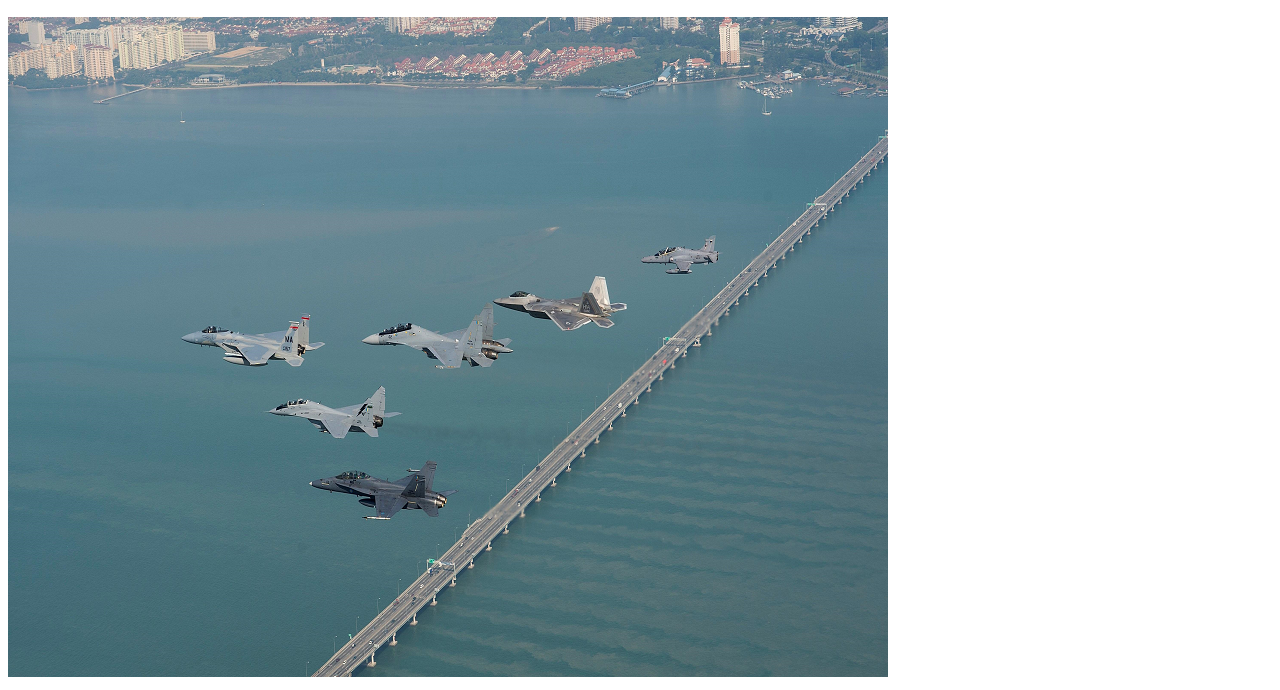
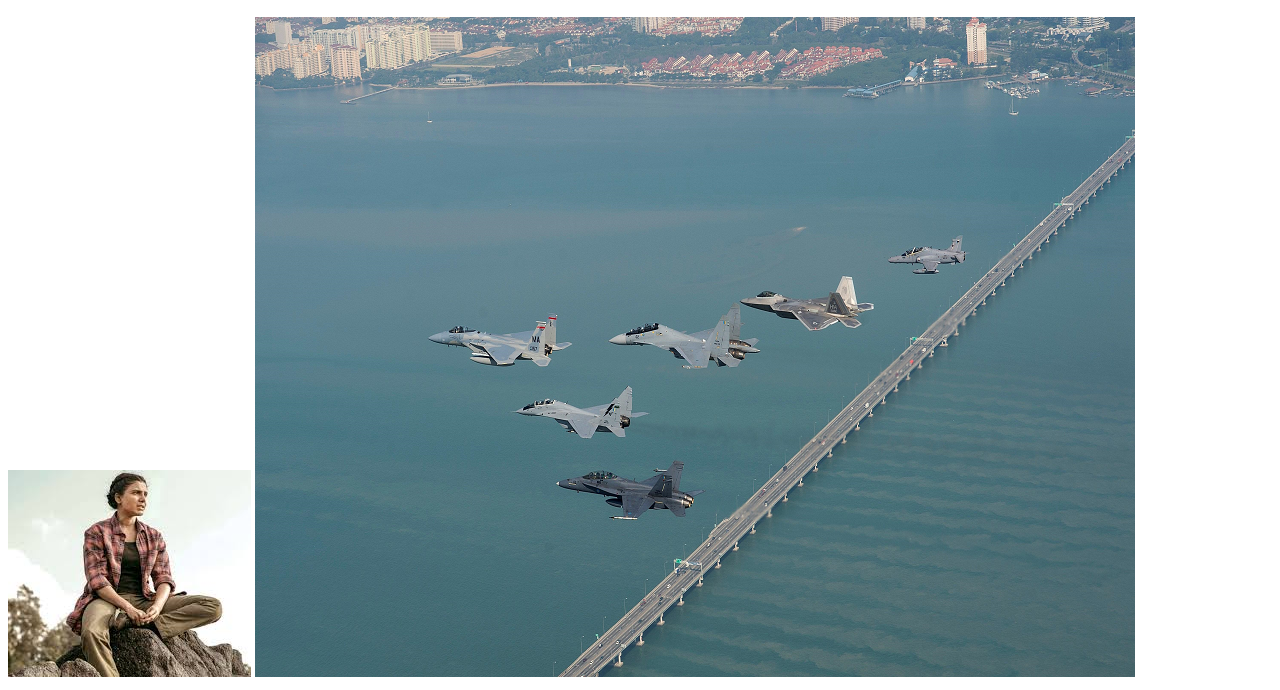
Before and after one commit to shafiquetuhin01/my-second-repo, a plain HTML site: page index.html in a window 1280 px wide. Shown: the part 110-800 px from the top of the page. Drawn offline with Linux system fonts and the light colour scheme.

Commit message:
image added

```diff
--- a/index.html
+++ b/index.html
@@ -10,6 +10,7 @@
 <body>
     <h1>This is my second repo</h1>
     <h2>This is another git command</h2>
+    <img src="images/sharif.jpg" alt="">
     <img src="images/screenshot1.png" alt="Shariful Islam image">
 </body>
 </html>
```
